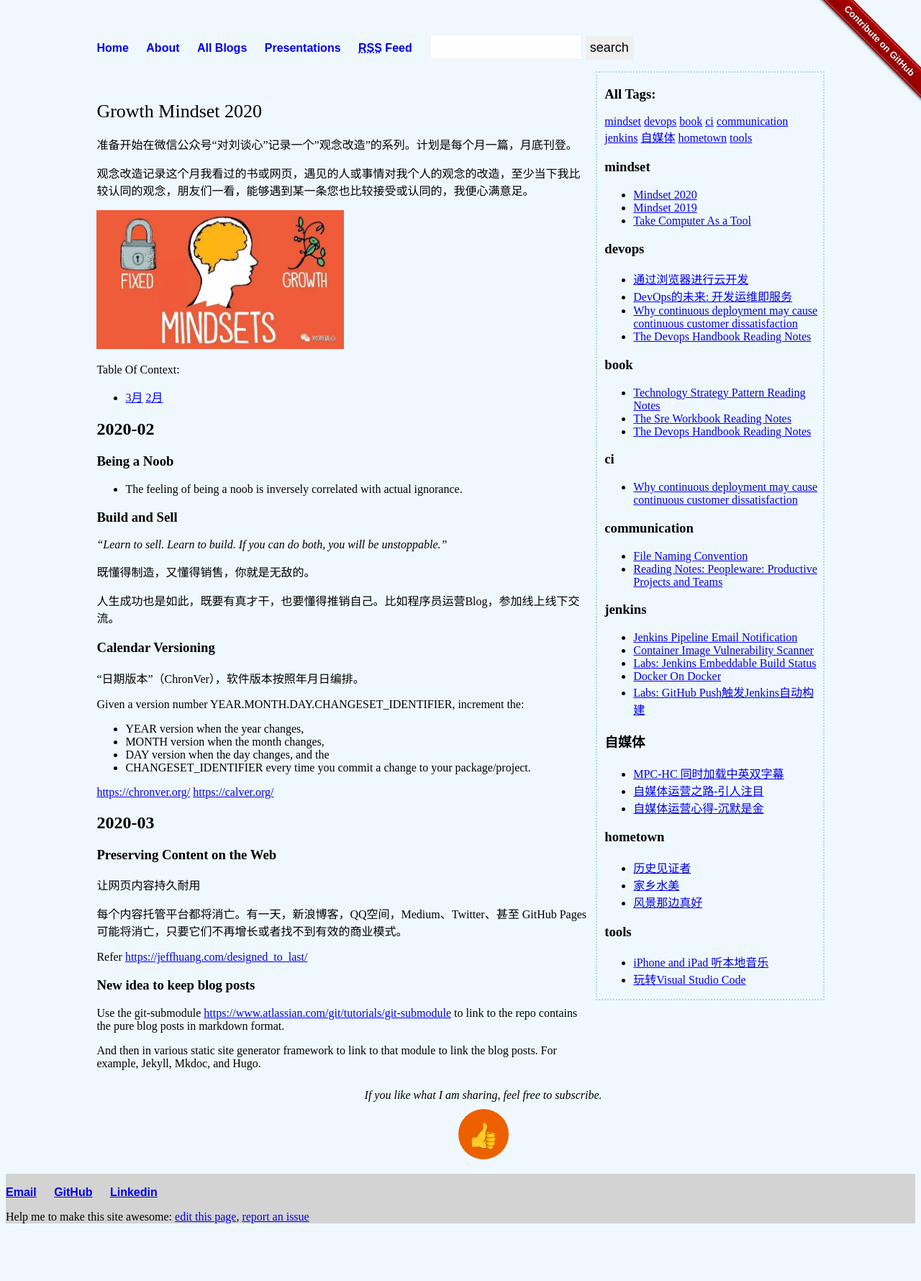
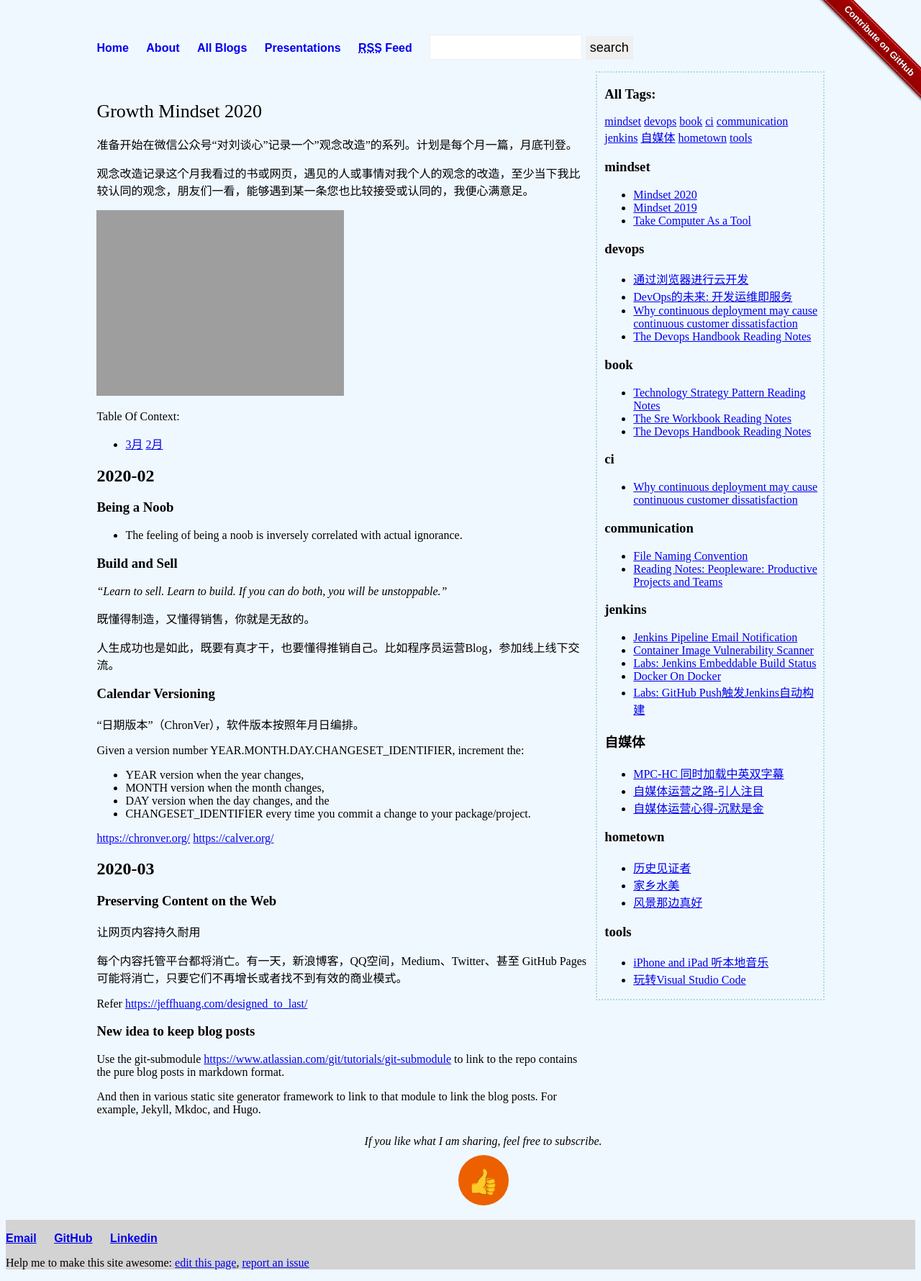
Before and after one commit to liuning0820/liuning0820.github.io, a Jekyll site: the page built from _posts/2020-02-06-mindset-2020.md, in a window 1280 px wide. Shown: the whole page at 72% size. Built offline with Jekyll 4.4.1, drawn with Linux system fonts in a browser that asks for light colours; comment, search, counter and statistics services are not loaded; before the commit the page ends 1716 px from its top, so only the background shows below that.

Commit message:
move the image into

```diff
--- a/_posts/2020-02-06-mindset-2020.md
+++ b/_posts/2020-02-06-mindset-2020.md
@@ -13,7 +13,7 @@ comments: true
 
 <! --more-- >
 
-![Growth Mindset]({{ site.url }}{{site.baseurl}}/images/mindset-change.jpg){:height="50%" width="50%"}
+![Growth Mindset]({{ site.url }}{{site.baseurl}}/mindset-change.jpg){:height="50%" width="50%"}
 
 Table Of Context:
 
```
Also changed, not shown: _posts/images/mindset-change.jpg (added).
